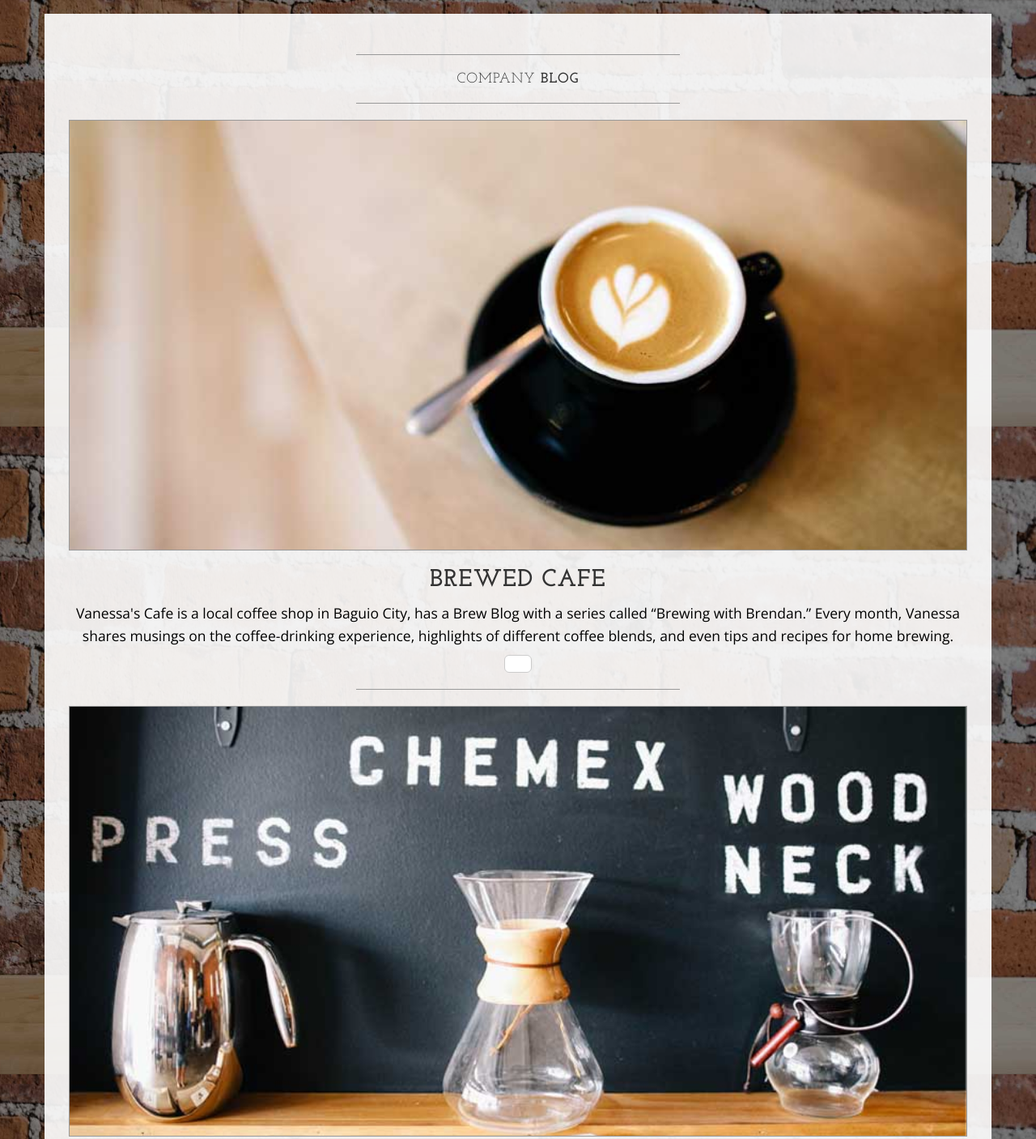
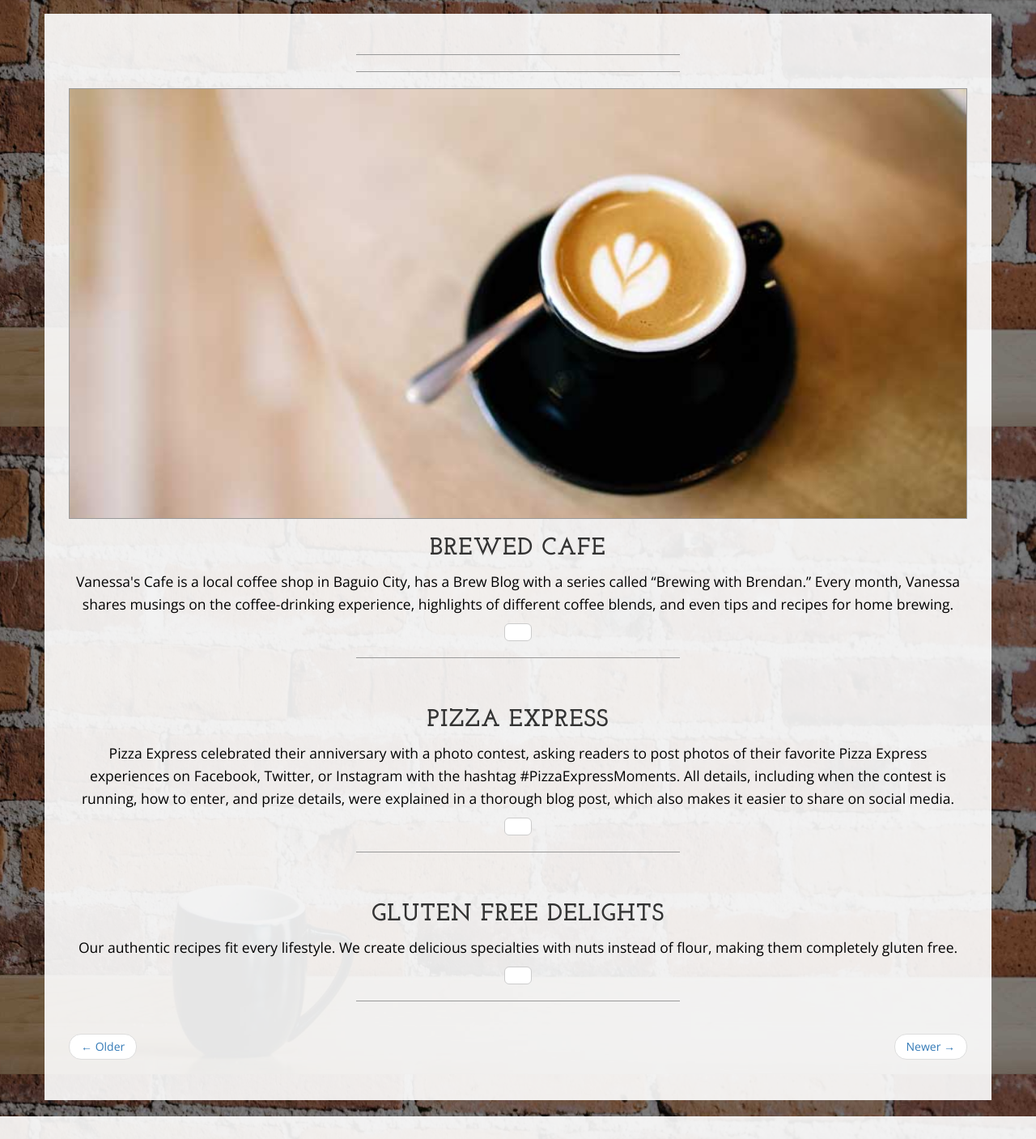
Before and after one commit to vanessagayot/BusinessCasual.github.io, a plain HTML site: page blog.html in a window 1280 px wide. Shown: the part 273-1680 px from the top of the page at 81% size. Drawn offline with nearby package versions, Linux system fonts and the light colour scheme.

Commit message:
Update blog.html

```diff
--- a/blog.html
+++ b/blog.html
@@ -77,8 +77,8 @@
             <div class="box">
                 <div class="col-lg-12">
                     <hr>
-                    <h2 class="intro-text text-center">Company
-                        <strong>blog</strong>
+                    <h2 class="intro-text text-center">
+                        <strong></strong>
                     </h2>
                     <hr>
                 </div>
@@ -93,7 +93,7 @@
                     <hr>
                 </div>
                 <div class="col-lg-12 text-center">
-                    <img class="img-responsive img-border img-full" src="img/slide-2.jpg" alt="">
+                    <img class="https://lh3.googleusercontent.com/AWBFpiI3eS34YcamNmeKHj6DwdD-1K5xqanzf96DftaPUD1Y0J3AwYEHMYSQLn7ssw=w300" alt="">
                     <h2>Pizza Express
                         <br>
                         <small></small>
@@ -103,13 +103,13 @@
                     <hr>
                 </div>
                 <div class="col-lg-12 text-center">
-                    <img class="img-responsive img-border img-full" src="img/slide-3.jpg" alt="">
+                    <img class="http://www.delightfulpastries.com/slidegallery/gluten-free/gluten-free-0.jpg" alt="">
                     <h2>Gluten Free Delights
                         <br>
                         <small></small>
                     </h2>
                     <p>Our authentic recipes fit every lifestyle. We create delicious specialties with nuts instead of flour, making them completely gluten free.</p>
-                    <a href="#" class="btn btn-default btn-lg">Read More</a>
+                    <a href="#" class="btn btn-default btn-lg"></a>
                     <hr>
                 </div>
                 <div class="col-lg-12 text-center">
```
